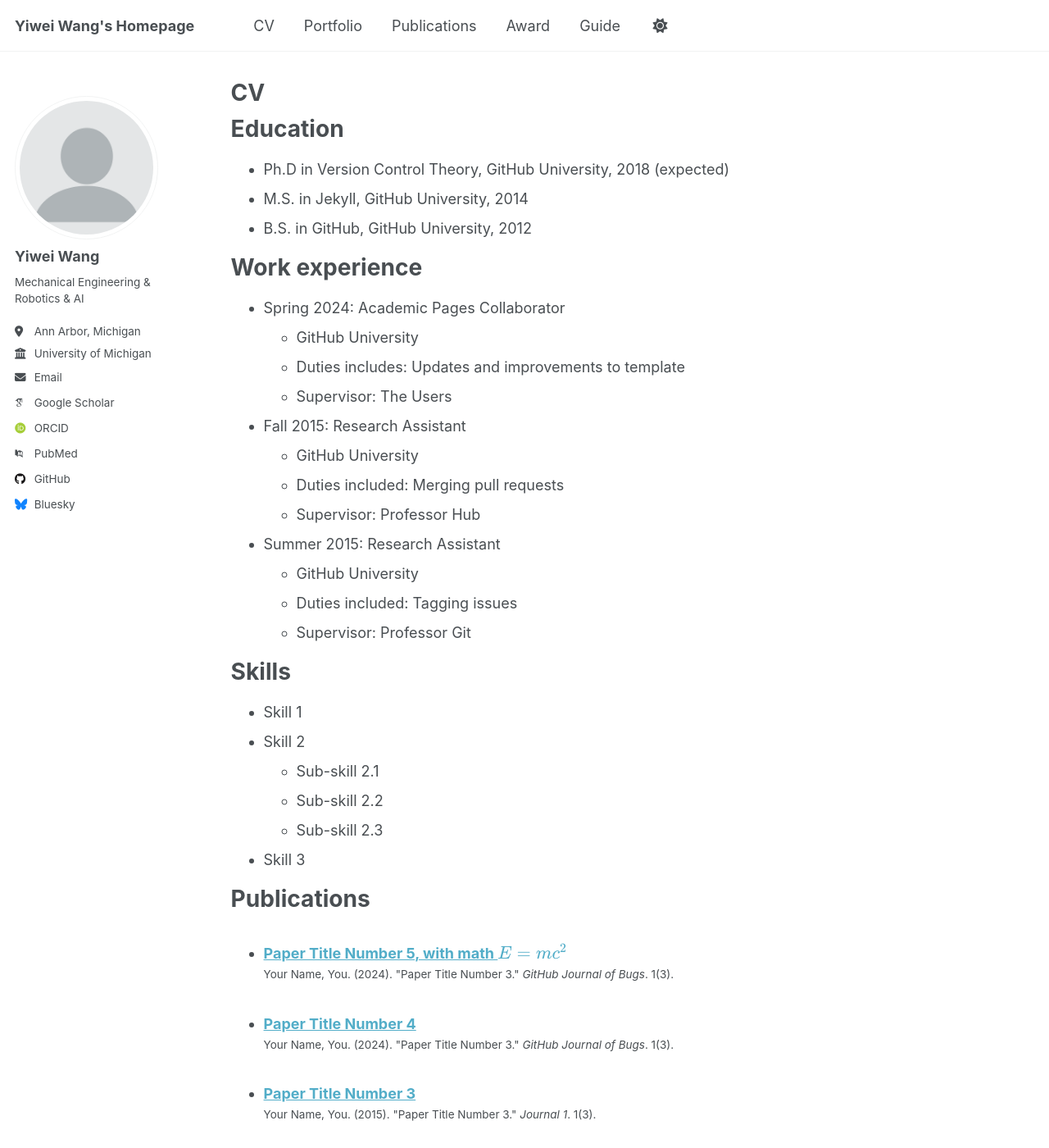
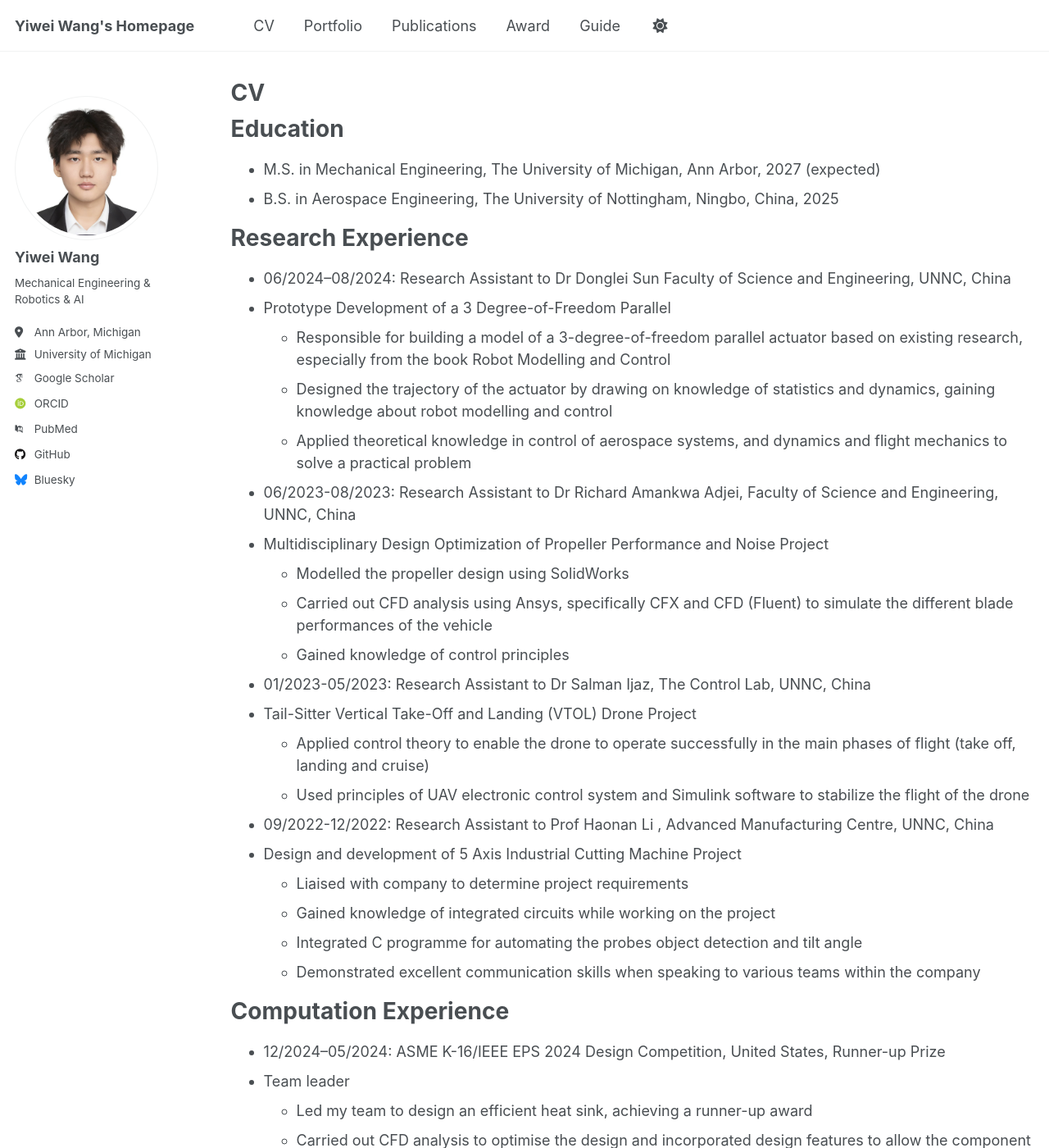
Before and after one commit to Master-Octopus/Master-Octopus.github.io, a Jekyll site: the page built from _pages/cv.md, in a window 1280 px wide and 1400 px high. Shown: the whole window at 82% size. Built offline with Jekyll 4.4.1, drawn with Linux system fonts in a browser that asks for light colours; some web fonts are replaced; a script that is not in the unit is left out; some of the changed text lies outside the part shown.

```diff
--- a/_config.yml
+++ b/_config.yml
@@ -22,14 +22,16 @@ repository               : "academicpages/academicpages.github.io"
 #               Additional customization can be done by editing /_includes/author-profile.html
 author:
   # Biographic information
-  avatar           : "profile.png"
+  avatar           : "handsome.png"
   name             : "Yiwei Wang"
   pronouns         : # example: "she/her"
   bio              : "Mechanical Engineering & Robotics & AI"
   location         : "Ann Arbor, Michigan"
   employer         : "University of Michigan"
   uri              : # URL
-  email            : "2143232132@qq.com"
+  personal email   : "2143232132@qq.com"
+  working email    : "wyiwei@umich.edu"
+  Phone number     : "+86 19883037271"
 
   # Academic websites
   academia         : # URL
@@ -46,7 +48,7 @@ author:
   bitbucket        : # Username - Update with your username on the site
   codepen          : # Username
   dribbble         : # Username
-  github           : "academicpages"
+  github           : "Master-Octopus"
   kaggle           : # Username
   stackoverflow    : # User number or user number and name (i.e., use "1" or "1/jeff-atwood")
 
--- a/_pages/cv.md
+++ b/_pages/cv.md
@@ -11,41 +11,83 @@ redirect_from:
 
 Education
 ======
-* Ph.D in Version Control Theory, GitHub University, 2018 (expected)
-* M.S. in Jekyll, GitHub University, 2014
-* B.S. in GitHub, GitHub University, 2012
+* M.S. in Mechanical Engineering, The University of Michigan, Ann Arbor, 2027 (expected)
+* B.S. in Aerospace Engineering, The University of Nottingham, Ningbo, China, 2025
 
-Work experience
+Research Experience
 ======
-* Spring 2024: Academic Pages Collaborator
-  * GitHub University
-  * Duties includes: Updates and improvements to template
-  * Supervisor: The Users
+* 06/2024--08/2024: Research Assistant to Dr Donglei Sun Faculty of Science and Engineering, UNNC, China
+* Prototype Development of a 3 Degree-of-Freedom Parallel
+  * Responsible for building a model of a 3-degree-of-freedom parallel actuator based on existing
+research, especially from the book Robot Modelling and Control
+  * Designed the trajectory of the actuator by drawing on knowledge of statistics and dynamics, gaining
+knowledge about robot modelling and control
+  * Applied theoretical knowledge in control of aerospace systems, and dynamics and flight mechanics
+to solve a practical problem
 
-* Fall 2015: Research Assistant
-  * GitHub University
-  * Duties included: Merging pull requests
-  * Supervisor: Professor Hub
+* 06/2023-08/2023: Research Assistant to Dr Richard Amankwa Adjei, Faculty of Science and Engineering, UNNC, China
+* Multidisciplinary Design Optimization of Propeller Performance and Noise Project
+  * Modelled the propeller design using SolidWorks
+  * Carried out CFD analysis using Ansys, specifically CFX and CFD (Fluent) to simulate the different
+blade performances of the vehicle
+  * Gained knowledge of control principles
 
-* Summer 2015: Research Assistant
-  * GitHub University
-  * Duties included: Tagging issues
-  * Supervisor: Professor Git
+* 01/2023-05/2023: Research Assistant to Dr Salman Ijaz, The Control Lab, UNNC, China
+* Tail-Sitter Vertical Take-Off and Landing (VTOL) Drone Project
+  * Applied control theory to enable the drone to operate successfully in the main phases of flight (take
+off, landing and cruise)
+  * Used principles of UAV electronic control system and Simulink software to stabilize the flight of the
+drone
+
+* 09/2022-12/2022: Research Assistant to Prof Haonan Li , Advanced Manufacturing Centre, UNNC, China
+* Design and development of 5 Axis Industrial Cutting Machine Project
+  * Liaised with company to determine project requirements
+  * Gained knowledge of integrated circuits while working on the project
+  * Integrated C programme for automating the probes object detection and tilt angle
+  * Demonstrated excellent communication skills when speaking to various teams within the company
+
+Computation Experience
+======
+* 12/2024--05/2024: ASME K-16/IEEE EPS 2024 Design Competition, United States, Runner-up Prize
+* Team leader
+  * Led my team to design an efficient heat sink, achieving a runner-up award
+  * Carried out CFD analysis to optimise the design and incorporated design features to allow the
+component to be 3D printable
 
 Skills
 ======
-* Skill 1
-* Skill 2
-  * Sub-skill 2.1
-  * Sub-skill 2.2
-  * Sub-skill 2.3
-* Skill 3
+* Ansys
+* MATLAB
+  * Simulink
+  * Simscape
+* Programming
+  * Python
+  * C#
+  * HTML
+  * CSS
+* Solidworks
+* 3DExperience
+* CAD
+* Visio
+* Adobe
+* Gasturb
+* Gambit
+* Mission Planner
+
+Awards
+======
+* Runner-up: ASME K-16/IEEE EPS Heat Sink Design Competition held in the US
+* 2022-2023 Dream Scholarship for UNNC Chess Club of the University of Nottingham, Ningbo China
 
 Publications
 ======
   <ul>{% for post in site.publications reversed %}
     {% include archive-single-cv.html %}
   {% endfor %}</ul>
+
+Languages
+======
+Chinese (native), English (fluent)
 
 Talks
 ======
```
Also changed, not shown: _pages/Awards.html (added, +33 -0 lines), images/handsome.png (added), 2 other files.
